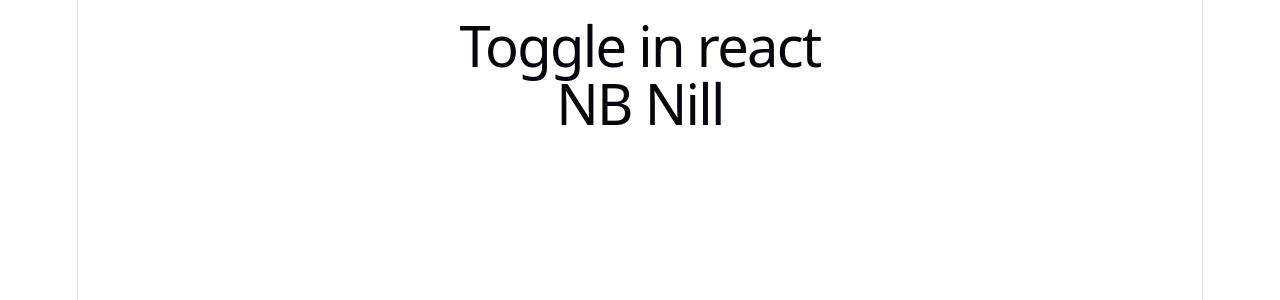
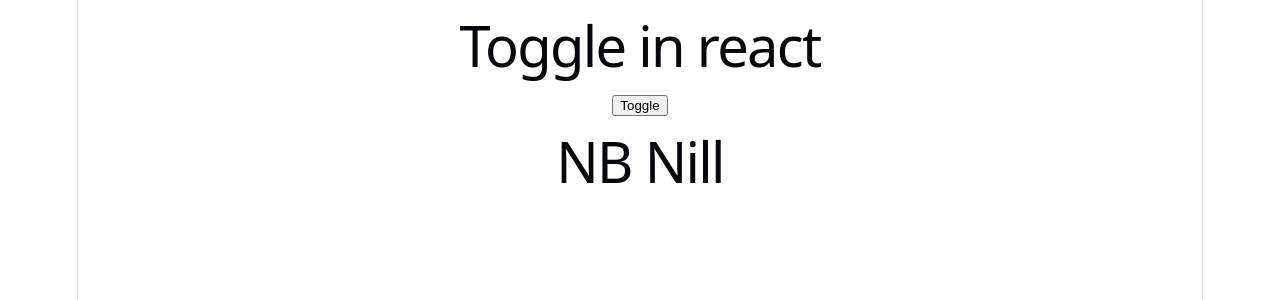
Before and after one commit to codewithnill/reactjs_19_by_code_step_by_step, a React (Vite) app in the folder main/react-blog/: page / in a window 1280 px wide. Shown: the top 300 px of the page. Built offline with nearby package versions, Linux system fonts and the light colour scheme.

Commit message:
toggle using a button.

```diff
--- a/main/react-blog/src/App.jsx
+++ b/main/react-blog/src/App.jsx
@@ -6,6 +6,7 @@ function App() {
   return (
     <div>
       <h1>Toggle in react</h1>
+      <button onClick={()=>setDisplay(!display)}>Toggle</button>
       {
         display? <h1>NB Nill</h1>:<h1>no username</h1>
       }
```
